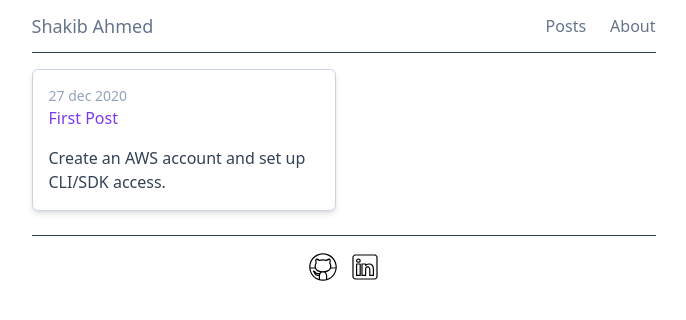
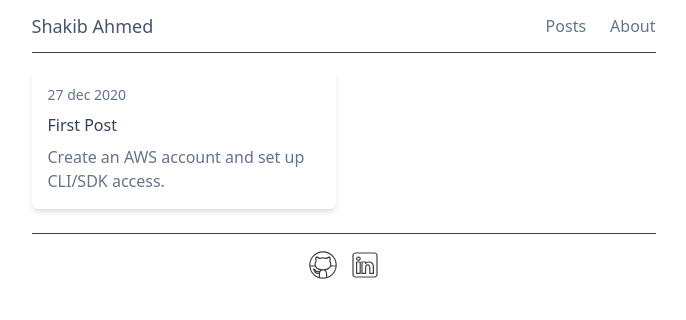
Before and after one commit to shakib1729/my-blog, a Next.js app: page / in a window 1280 px wide. Shown: the top 320 px of the page, without its empty margins (289-975 px from the left). Built offline with nearby package versions, Linux system fonts and the light colour scheme.

Commit message:
style: styling of PostPreview card

```diff
--- a/app/layout.tsx
+++ b/app/layout.tsx
@@ -23,7 +23,7 @@ export default function RootLayout({ children }: { children: React.ReactNode })
     <header className="flex items-center justify-between py-3 border-b border-slate-700">
       <div className="flex items-center space-x-4">
         <Link href="/">
-          <h1 className="text-lg text-slate-500 font-medium">Shakib Ahmed</h1>
+          <h1 className="text-lg text-slate-600 font-medium hover:text-slate-900">Shakib Ahmed</h1>
         </Link>
       </div>
       <div className="flex items-center space-x-6">
@@ -41,7 +41,7 @@ export default function RootLayout({ children }: { children: React.ReactNode })
             href="https://github.com/shakib1729"
             target="_blank"
             rel="noopener noreferrer"
-            className="hover:opacity-50"
+            className="opacity-75 hover:opacity-100"
           >
             <Image src={GithubIcon} width={30} alt="Github Icon" />
           </a>
@@ -49,7 +49,7 @@ export default function RootLayout({ children }: { children: React.ReactNode })
             href="https://www.linkedin.com/in/shakib-1729/"
             target="_blank"
             rel="noopener noreferrer"
-            className="hover:opacity-75"
+            className="opacity-75 hover:opacity-100"
           >
             <Image src={LinkedInIcon} width={30} alt="LinkedIn Icon" />
           </a>
--- a/components/PostPreview.tsx
+++ b/components/PostPreview.tsx
@@ -3,10 +3,10 @@ import type { PostMetadata } from '@/types';
 
 const PostPreview = (props: PostMetadata) => (
   <Link href={`/posts/${props.slug}`}>
-    <div className="border border-slate-300 p-4 rounded-md shadow-md bg-white">
-      <p className="text-sm text-slate-400">{props.date}</p>
-      <h2 className="text-violet-600 hover:underline mb-4">{props.title}</h2>
-      <p className="text-slate-700">{props.subtitle}</p>
+    <div className="flex flex-col gap-2 rounded-md shadow-md p-4 bg-white group outline-slate-700 outline-2 hover:outline">
+      <p className="text-sm text-slate-500">{props.date}</p>
+      <h2 className="text-slate-700 group-hover:underline">{props.title}</h2>
+      <p className="text-slate-500">{props.subtitle}</p>
     </div>
   </Link>
 );
```
